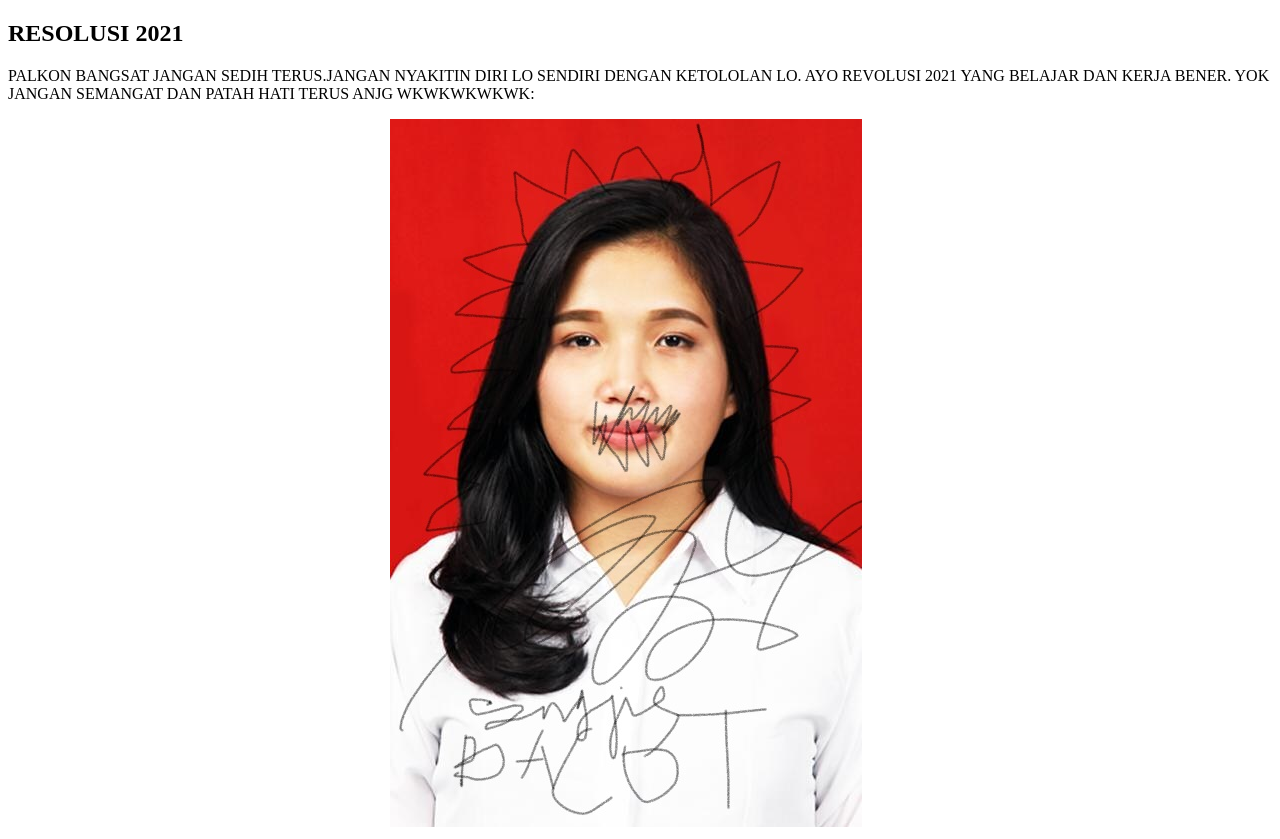
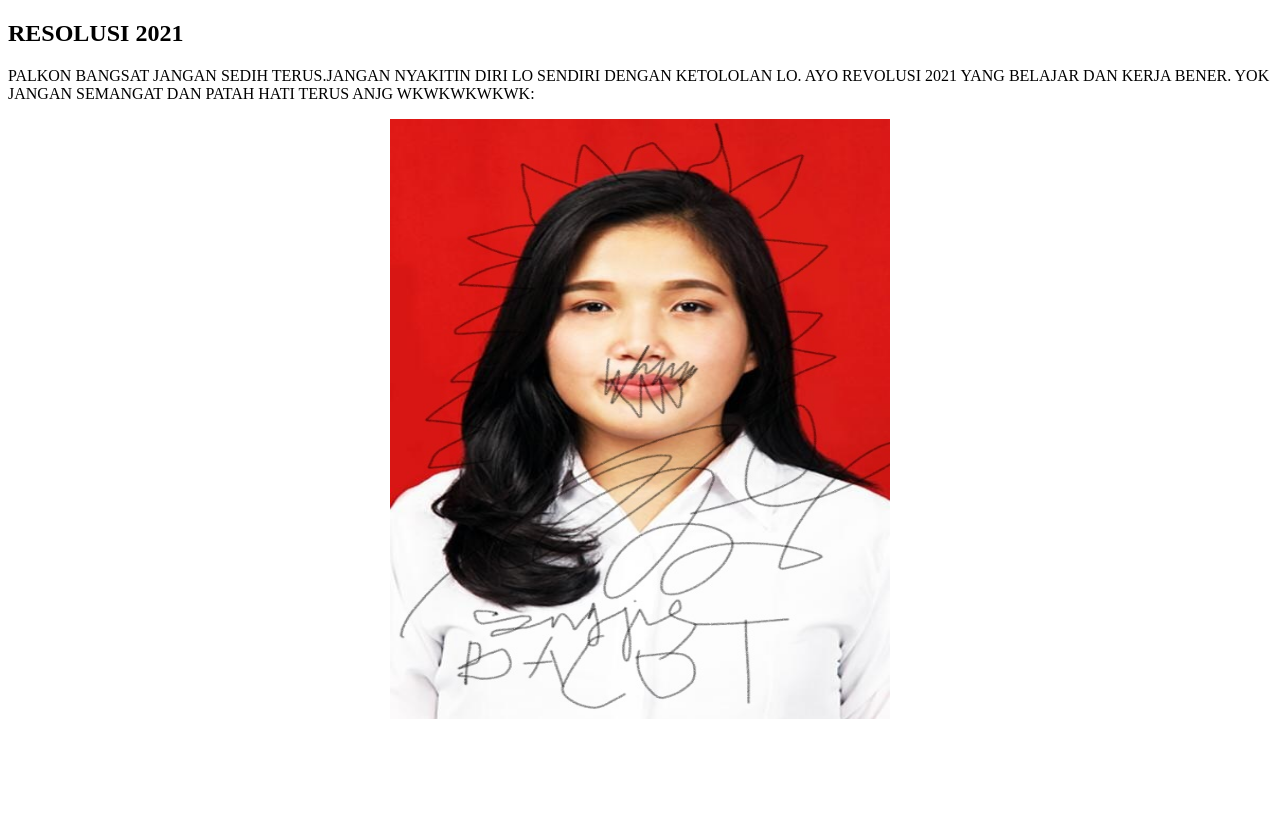
Before and after one commit to Insan2121/friendship, a plain HTML site: page index.html in a window 1280 px wide. After the commit the page ends 800 px from the top, so only its background shows below. Drawn offline with Linux system fonts and the light colour scheme.

Commit message:
Update index.html

```diff
--- a/index.html
+++ b/index.html
@@ -13,7 +13,7 @@
 
 <!-- <img src="palkon.jpeg"> -->
    <div class="content" >
-   <img src="./palkon.jpeg">
+   <img src="./palkon.jpeg" width="500" height="600">
    </div>
 
 </body>
```
